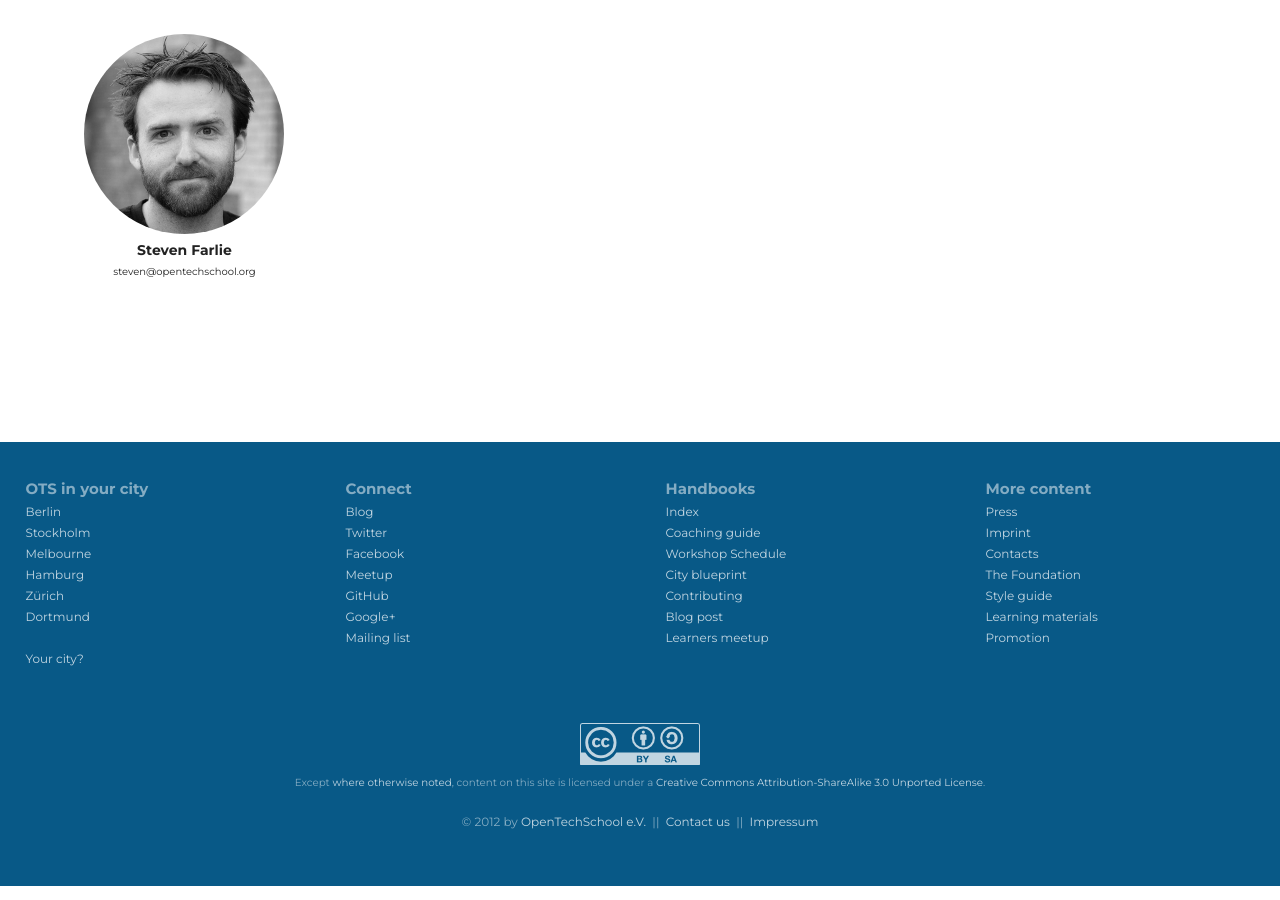
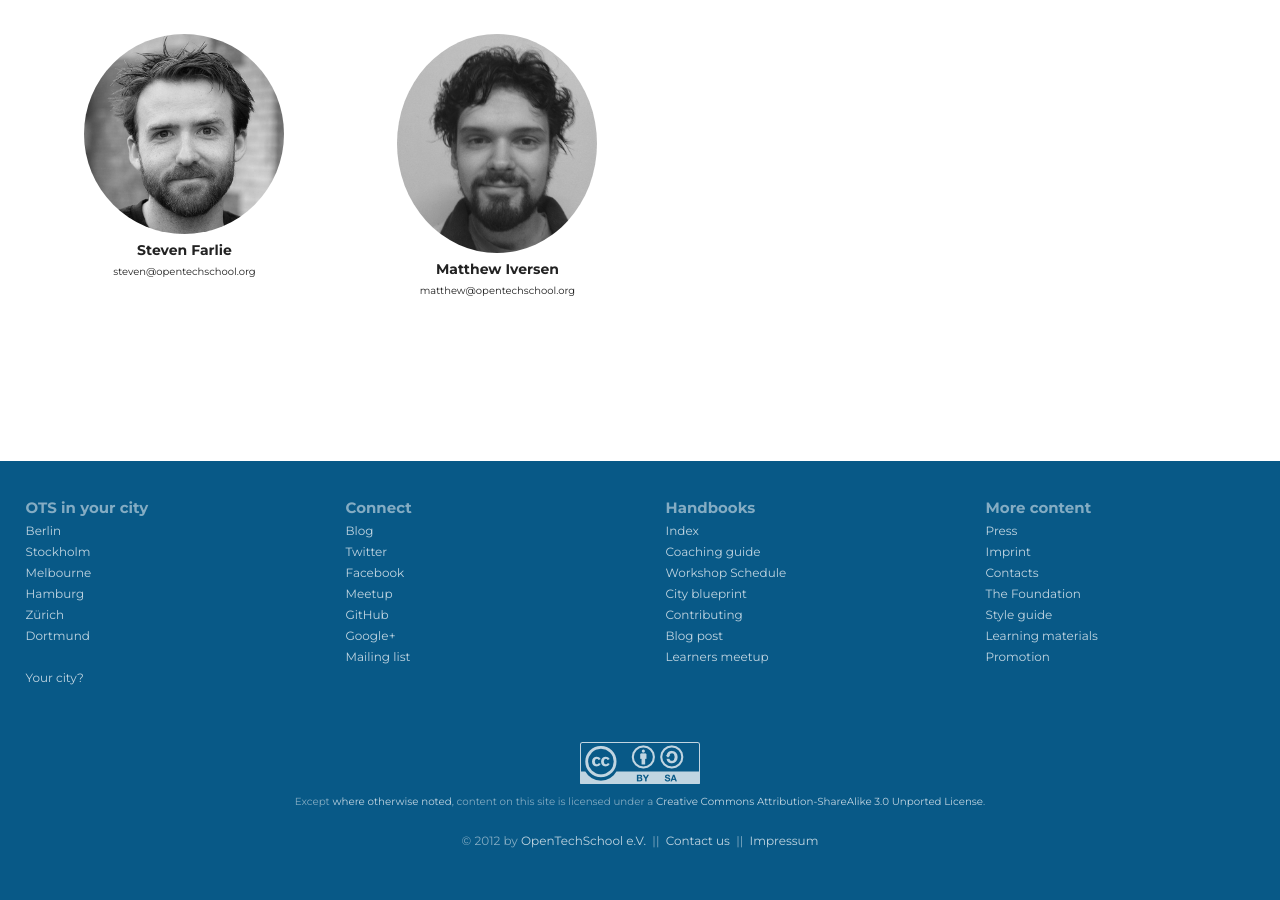
Before and after one commit to OpenTechSchool/www.opentechschool.org, a Jekyll site: the page built from melbourne/index.md, in a window 1280 px wide and 900 px high, scrolled down 1040 px. Built offline with Jekyll 4.4.1, drawn with Linux system fonts in a browser that asks for light colours; nearby versions of some CDN libraries.

Commit message:
Added myself as a Melbourne Team Member

```diff
--- a/melbourne/index.md
+++ b/melbourne/index.md
@@ -20,11 +20,11 @@ about: "OpenTechSchool's Melbourne chapter was started off by ex-berliner Steven
     <p>steven@opentechschool.org</p>
   </li>
 
-  <!--<li class="member">-->
-    <!--<img src="/images/team/matthew.jpg">-->
-    <!--<h3>Matthew Iversen</h3>-->
-    <!--<p>matthew@opentechschool.org</p>-->
-  <!--</li>-->
+  <li class="member">
+    <img src="/images/team/matthew.jpg">
+    <h3>Matthew Iversen</h3>
+    <p>matthew@opentechschool.org</p>
+  </li>
 
 </ul>
 
```
Also changed, not shown: images/team/matthew.jpg (added).
